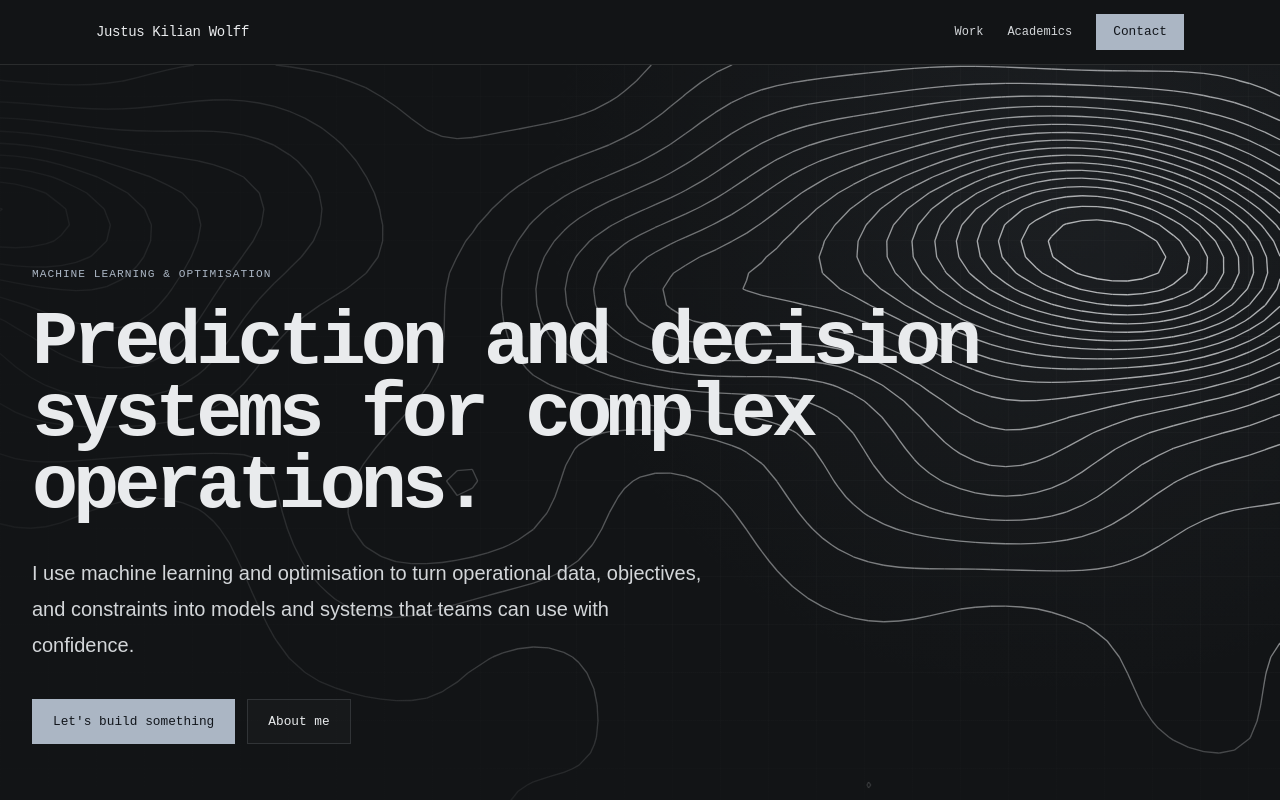
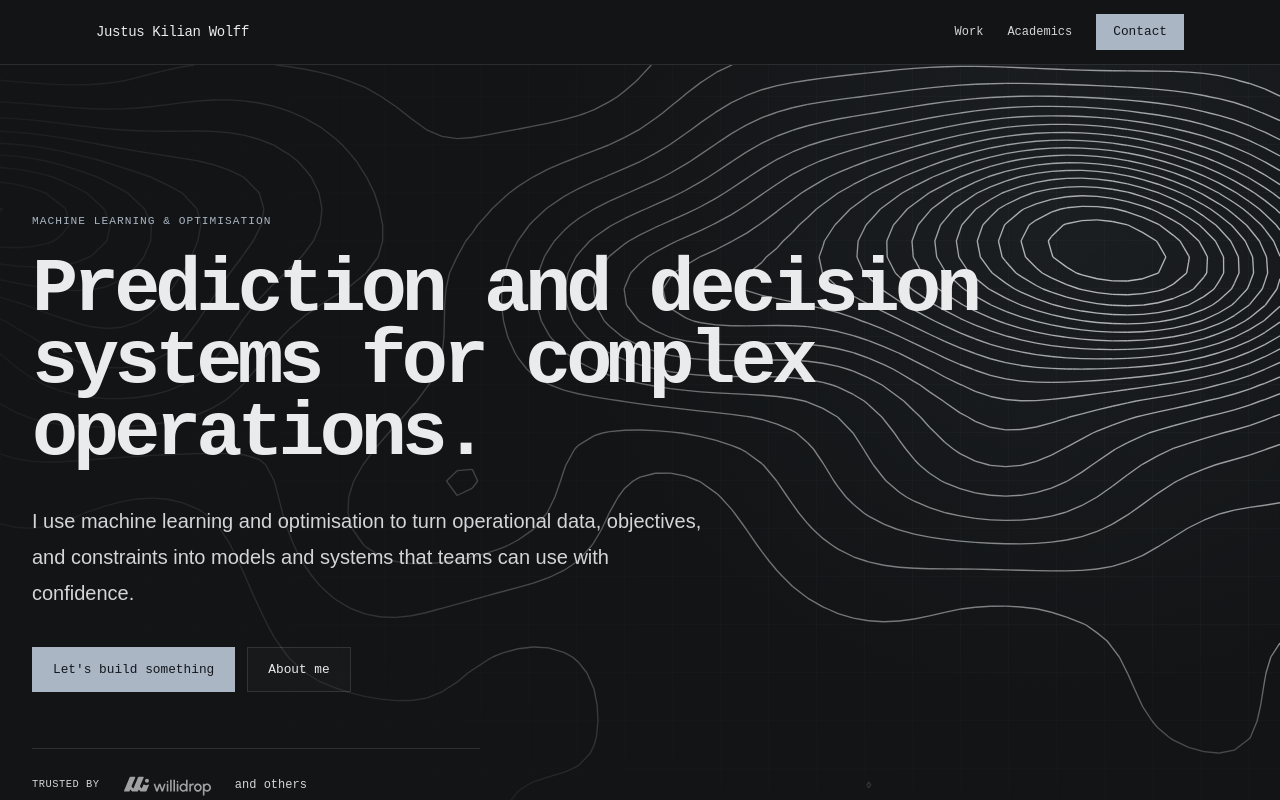
Before and after one commit to justuskilianwolff/personal-portfolio-website, a SvelteKit app: page / in a window 1280 px wide. Shown: the top 800 px of the page. Built offline with nearby package versions, Linux system fonts and the light colour scheme.

Commit message:
feat(home): add trusted-by customer row to hero
- Show Willidrop logo below the hero actions, linking to willidrop.com
- Add official white SVG logo as static/logos/willidrop.svg
- Drive the row from a customers list so more logos can be added; row wraps on narrow screens

```diff
--- a/src/routes/+page.svelte
+++ b/src/routes/+page.svelte
@@ -1,5 +1,5 @@
 <script lang="ts">
-	import { resolve } from '$app/paths';
+	import { asset, resolve } from '$app/paths';
 	import OfferTabs from '$lib/OfferTabs.svelte';
 	import OptimizationContour from '$lib/OptimizationContour.svelte';
 	import ProfilePortrait from '$lib/ProfilePortrait.svelte';
@@ -41,6 +41,14 @@
 				'Co-developed and implemented a stochastic facility-location model. The research was published in Computers & Operations Research.',
 			href: 'https://www.sciencedirect.com/science/article/pii/S0305054825003181',
 			linkLabel: 'View publication'
+		}
+	];
+
+	const customers = [
+		{
+			name: 'Willidrop',
+			logo: asset('/logos/willidrop.svg'),
+			href: 'https://willidrop.com/'
 		}
 	];
 
@@ -155,6 +163,32 @@
 					Let's build something
 				</a>
 				<a class="button-secondary px-5 py-3" href="#profile">About me</a>
+			</div>
+
+			<!-- Customers -->
+			<div
+				class="border-border mt-14 flex max-w-md flex-wrap items-center gap-x-6 gap-y-3 border-t pt-6"
+			>
+				<p class="text-muted font-mono text-[0.65rem] tracking-wider whitespace-nowrap uppercase">
+					Trusted by
+				</p>
+				<ul class="flex flex-wrap items-center gap-x-8 gap-y-4">
+					{#each customers as customer (customer.name)}
+						<li>
+							<!-- Customer entries contain trusted external URLs. -->
+							<!-- eslint-disable svelte/no-navigation-without-resolve -->
+							<a class="group block" href={customer.href} target="_blank" rel="noreferrer">
+								<img
+									class="h-6 w-auto opacity-60 transition-opacity group-hover:opacity-100"
+									src={customer.logo}
+									alt={customer.name}
+								/>
+							</a>
+							<!-- eslint-enable svelte/no-navigation-without-resolve -->
+						</li>
+					{/each}
+				</ul>
+				<p class="text-muted font-mono text-xs whitespace-nowrap">and others</p>
 			</div>
 		</div>
 	</div>
```
Also changed, not shown: static/logos/willidrop.svg (added).
